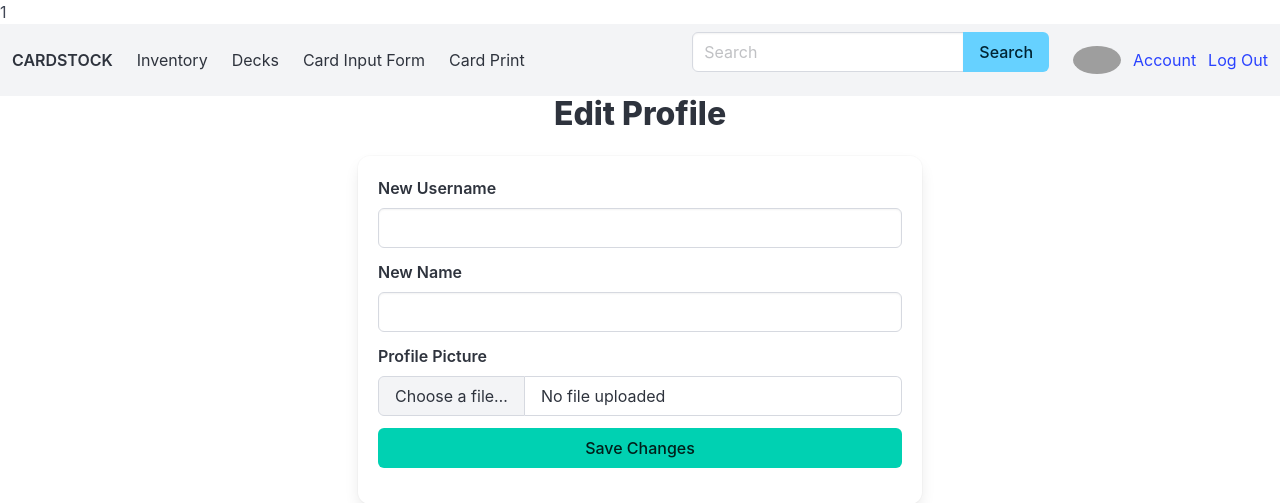
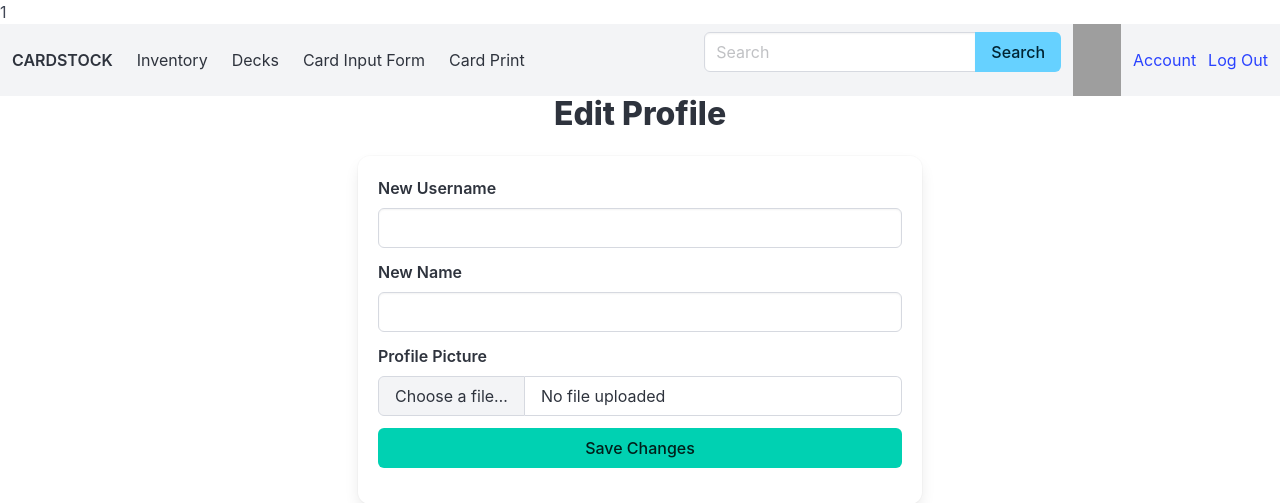
Before and after one commit to CMPSC3943FA24/team-2, a PHP site: page /app/edit_profile.php in a window 1280 px wide. Shown: the top 503 px of the page. Run offline with PHP 8.4, Linux system fonts and the light colour scheme; the visitor is signed in with stand-in values (Sample User, id 1); data that the repository does not hold is empty; grey boxes are pictures that could not be loaded.

Commit message:
Update navbar.php

```diff
--- a/templates/navbar.php
+++ b/templates/navbar.php
@@ -57,15 +57,13 @@ echo($_SESSION['profile_picture']);
             </div>
         </form>
 
-		<div class="navbar-item">
-        <a href="/app/account_page.php" style="width: 48px; height: 48px; display: flex; align-items: center; justify-content: center;">
-    <img src="<?php echo htmlspecialchars($_SESSION['profile_picture']); ?>" alt="Profile Picture" style="width: 100%; height: 100%; object-fit: cover; object-position: center; border-radius: 50%;">
-</a>
+		<div>
+        <a href="/app/account_page.php" style="width: 48px; height: 100%; display: flex; align-items: center; justify-content: center;">
+            <img src="<?php echo htmlspecialchars($_SESSION['profile_picture']); ?>" alt="Profile Picture" style="width: 100%; height: 100%; object-fit: cover; object-position: center;">
+        </a>
+        </div>
 
-
-
-
-
+        <div class="navbar-item">
             <?php if (isset($_SESSION['user_id'])): ?>
                 <a href="/app/account_page.php">Account</a>
                 <a href="/Scripts/logout.php">Log Out</a>
```
